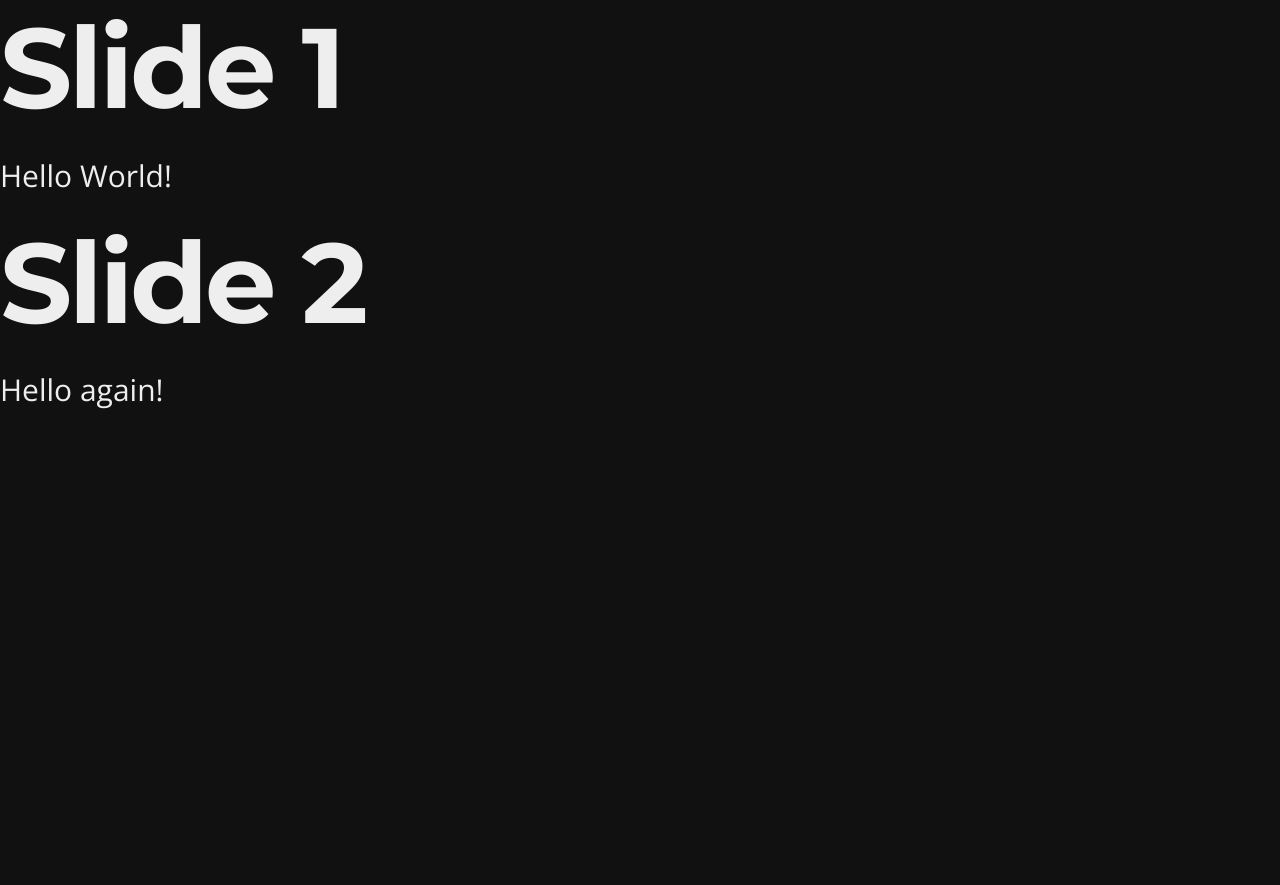
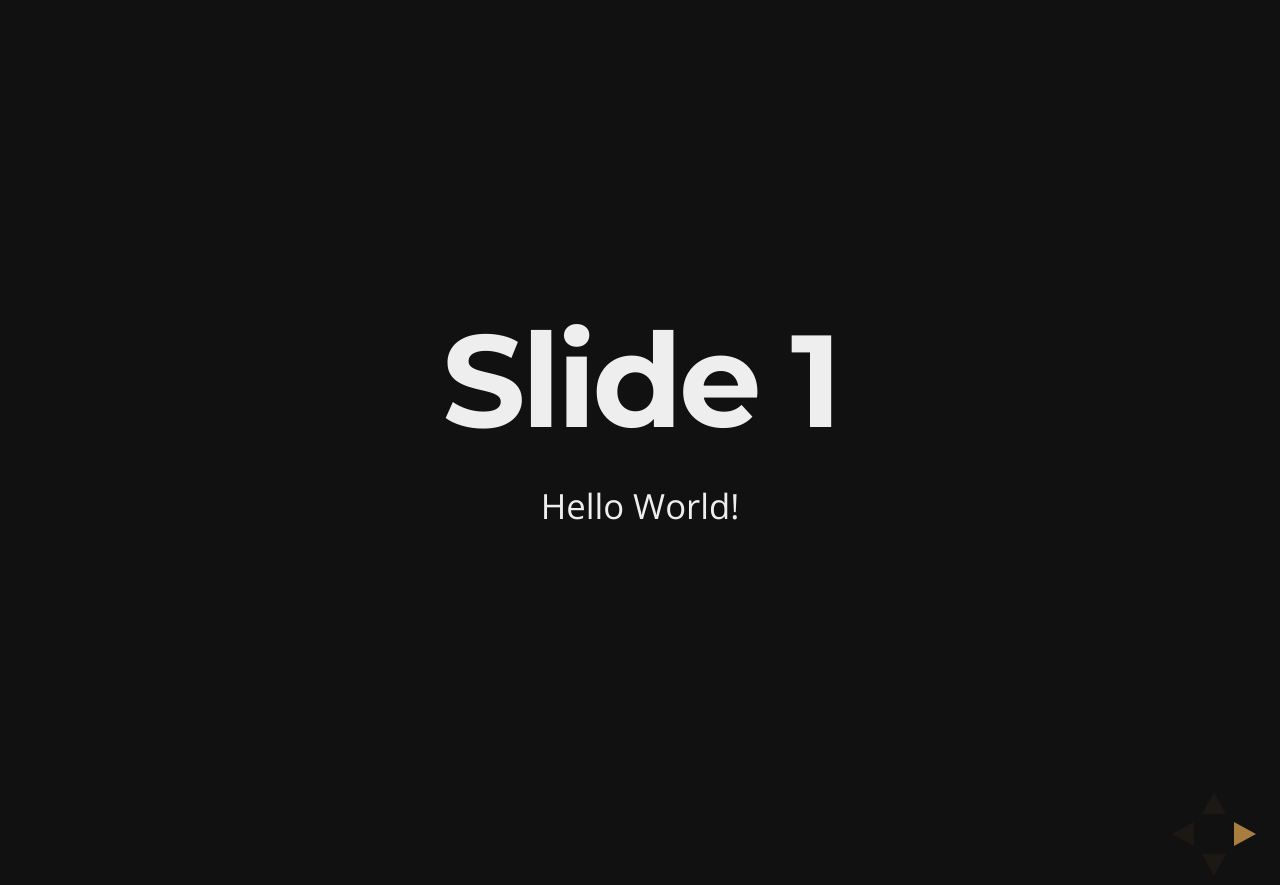
Before and after one commit to underfr33/underfr33.github.io, a Jekyll site: the page built from _slides/index.html, in a window 1280 px wide. Shown: the top 885 px of the page. Built offline with Jekyll 4.4.1, drawn with Linux system fonts in a browser that asks for light colours.

Commit message:
update slides removed test-slide folder

```diff
--- a/_layouts/slides.html
+++ b/_layouts/slides.html
@@ -5,7 +5,9 @@
 </head>
 <body>
   <div class="reveal">
-  	{{ content }}
+  	<div class="slides">
+  		{{ content }}
+  	</div>
   </div>
   <script src="/assets/reveal.js/js/reveal.js"></script>
   <script>
```
Also changed, not shown: _slides/index.html (renamed from _slides/test-slides/index.html).
